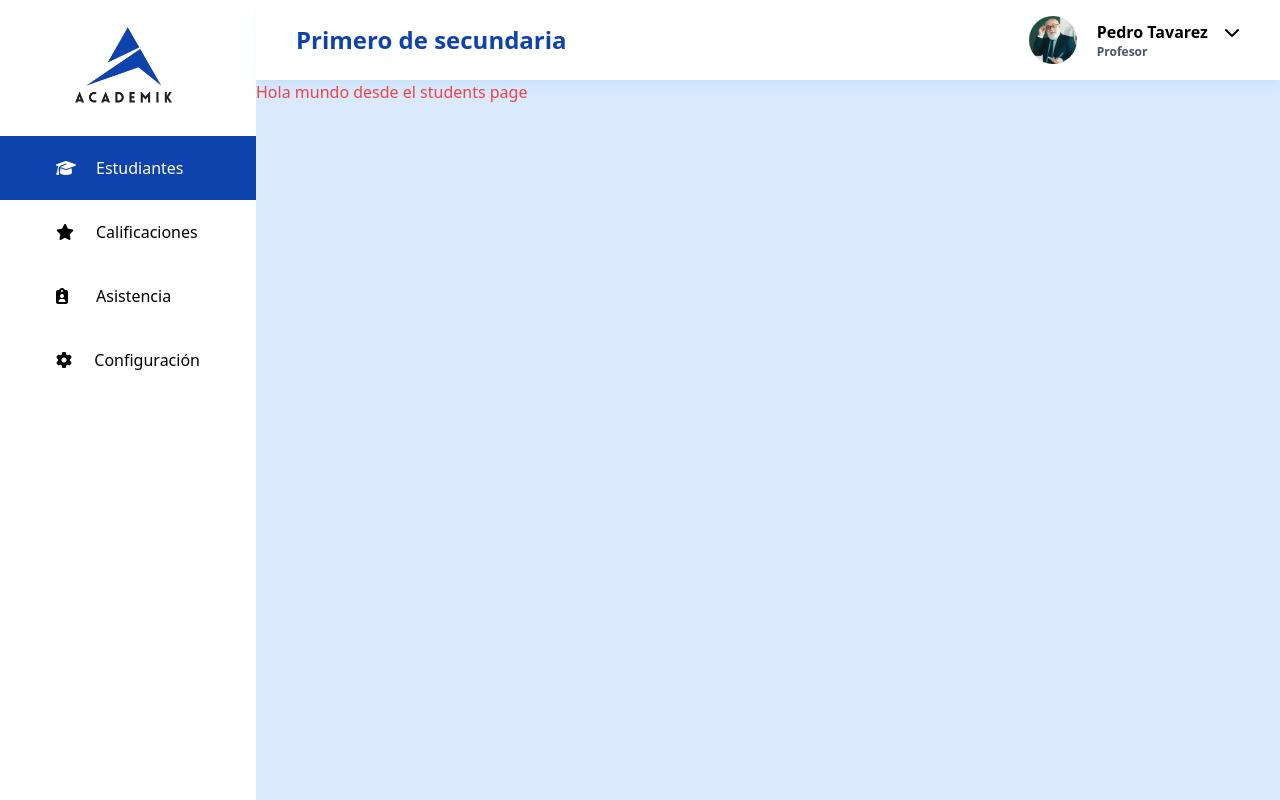
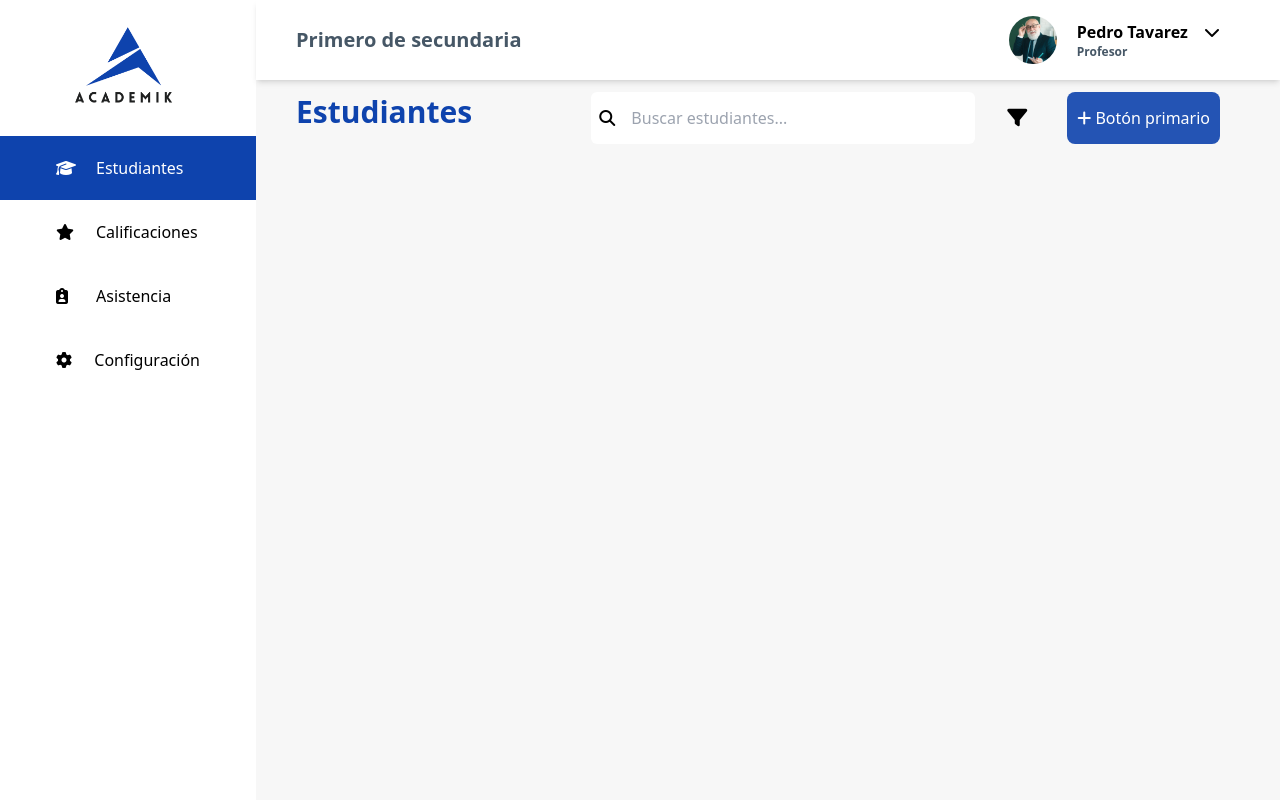
Before and after one commit to nasserissat/AcademiK-Frontend, an Angular app: page /students in a window 1280 px wide. Built offline with nearby package versions, Linux system fonts and the light colour scheme.

Commit message:
colors and basic elements created

```diff
--- a/src/Components/container.component.ts
+++ b/src/Components/container.component.ts
@@ -20,16 +20,16 @@ import { Component } from "@angular/core";
             </div>
         </div>
         <!-- Content -->
-        <div class="flex flex-col flex-1 items-stretch bg-blue-100">
+        <div class="flex flex-col flex-1 items-stretch bg-[#F7F7F7]">
             <!-- Header -->
-            <div class="flex items-center justify-between h-20 bg-white shadow-b-lg shadow-lg shadow-blue-300/20 px-5">
-                <h1 class="text-2xl font-semibold px-5 text-primary">Primero de secundaria</h1>
+            <div class="flex items-center justify-between h-20 bg-white px-10 shadow-md">
+                <h1 class="sub-title text-tertiary">Primero de secundaria</h1>
                 <!-- User -->
                 <div class="flex justify-between items-center m-5 rounded-lg">
                     <img src="../assets/pedros-profile.jpeg" class="rounded-full h-12 w-12 object-cover mx-5">
                     <div class="flex flex-col font-semibold">
                         <span> Pedro Tavarez <i class="fa-solid fa-chevron-down pl-3"></i></span>
-                        <span class="text-bold text-gray-600 text-xs">Profesor</span>
+                        <span class="font-bold text-tertiary text-xs">Profesor</span>
                     </div>
 
                 </div>
--- a/src/app/Pages/students.page.ts
+++ b/src/app/Pages/students.page.ts
@@ -3,7 +3,23 @@ import { Component } from "@angular/core";
 @Component({
     selector: 'students-page.ts',
     template: `
-       <h1 class="text-red-500" >Hola mundo desde el students page</h1>
+       <div class="flex items-center justify-between px-10">
+        <h1 class="title text-primary">Estudiantes</h1>
+          <div class="flex items-center flex-1 justify-end mt-3">
+            <!-- search-bar -->
+            <div class="flex items-center relative w-1/2 mr-3">
+              <i class="fa-solid fa-magnifying-glass search-icon pl-2 absolute left-0"></i>
+              <input type="text" class="input w-full" placeholder="Buscar estudiantes..." >
+            </div>
+            <!-- filter -->
+            <i class="fa-solid fa-filter mx-5 text-xl"></i>
+            <!-- add student button -->
+            <button class="button primary mx-5">
+              <i class="fa-solid fa-plus"></i>
+              Botón primario
+            </button>
+          </div>
+        </div>
     `,
     styles: []
   })
--- a/src/styles.scss
+++ b/src/styles.scss
@@ -2,3 +2,46 @@
 @tailwind base;
 @tailwind components;
 @tailwind utilities;
+
+
+.title {
+    @apply text-3xl font-bold;
+}
+.sub-title {
+    @apply text-xl font-bold;
+}
+.input {
+    @apply border-2 p-2 py-3.5 rounded-md max-h-14 border-none outline-none pl-10 focus:outline-primary focus:outline-offset-2 duration-150;
+}
+.button {
+    @apply px-2.5 py-3.5 rounded-lg duration-200 cursor-pointer hover:scale-105 ease-in-out shine-effect;
+
+    &.primary{
+        @apply bg-primary/90 text-white;
+    }
+    &.secondary{
+        @apply bg-secondary/90 text-white p-2 py-3.5 rounded-lg;
+    }
+}
+
+.shine-effect {
+    position: relative;
+    overflow: hidden;
+}
+
+.shine-effect::before {
+    content: "";
+    position: absolute;
+    top: 0;
+    left: -100%;
+    width: 50%;
+    height: 100%;
+    background: rgba(255, 255, 255, 0.6);
+    transform: skewX(-25deg);
+    transition: all 0.7s;
+    pointer-events: none;
+}
+
+.shine-effect:hover::before {
+    left: 200%;
+}
--- a/tailwind.config.js
+++ b/tailwind.config.js
@@ -8,7 +8,7 @@ module.exports = {
       colors: {
         primary: '#0E43AD',
         secondary: '#fff',
-        tertiary: '#BAE2FE',
+        tertiary: '#465766',
         // system colors
         success: '#66D18D',
         danger: '#EC6969',
```
